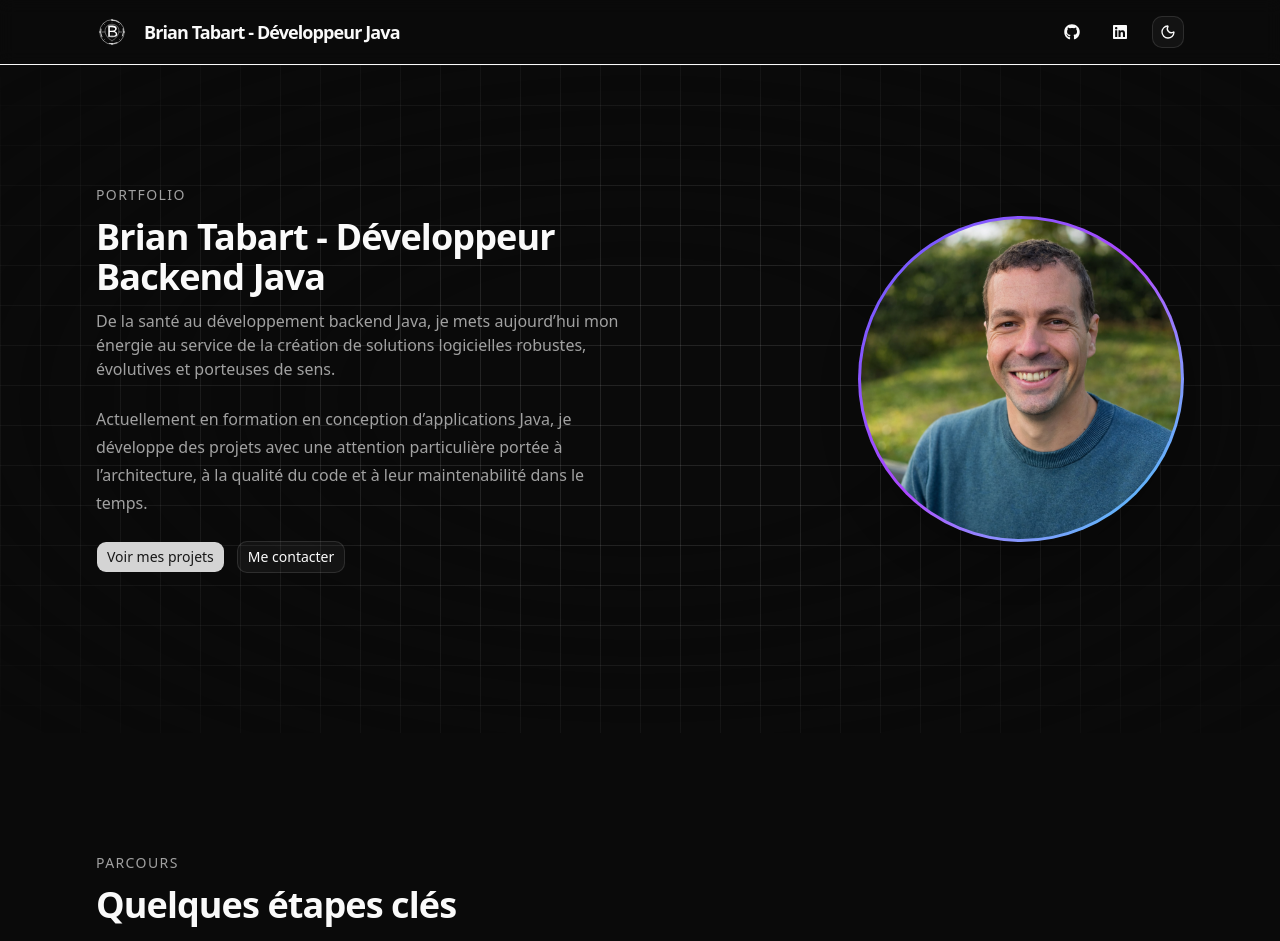
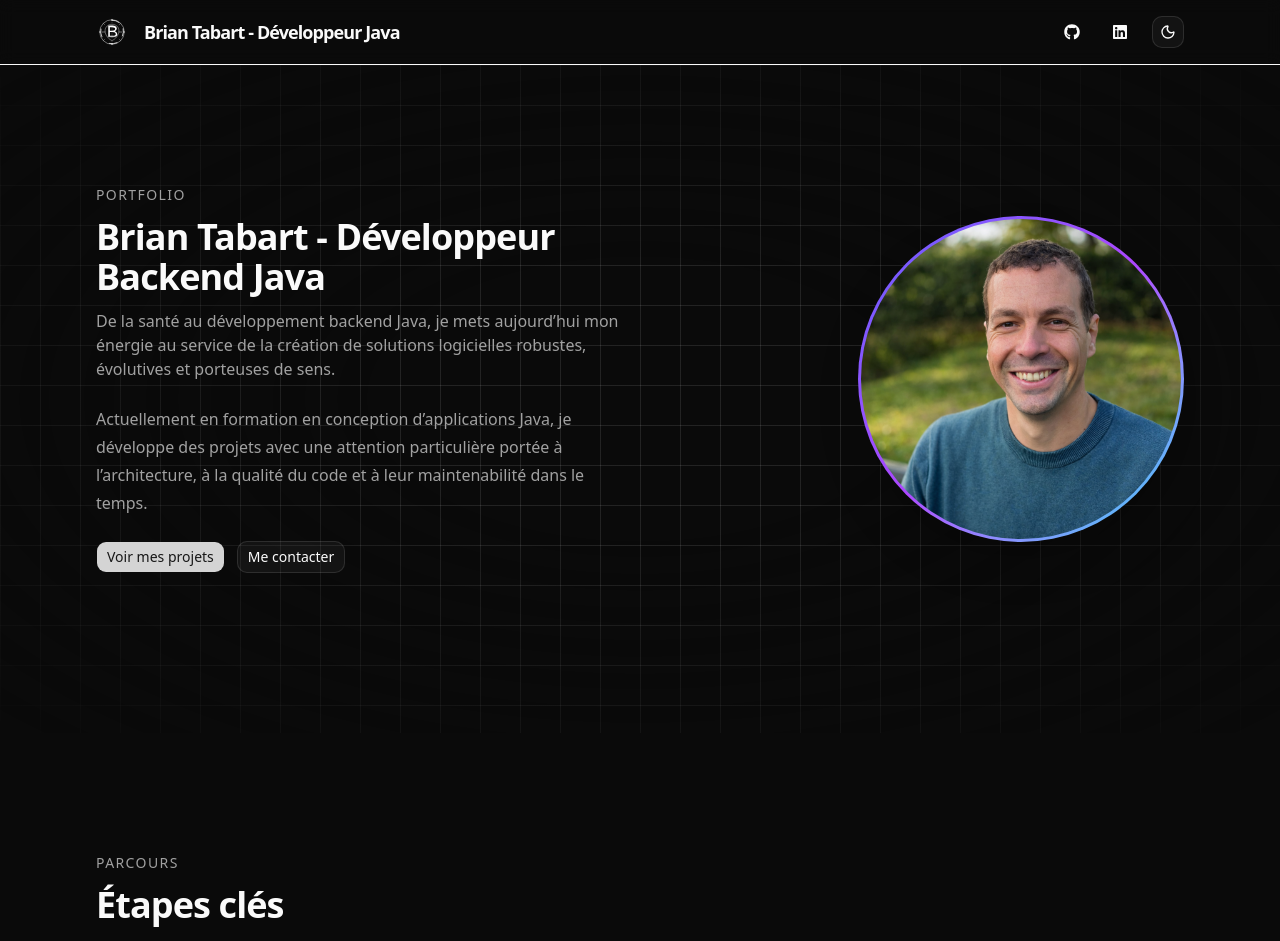
Before and after one commit to WebisBrian/TABART-Brian-Portfolio, a Next.js app: page / in a window 1280 px wide. Shown: the top 941 px of the page. Built offline with nearby package versions, Linux system fonts and the light colour scheme.

Commit message:
Docs(ui): update journey section text

```diff
--- a/src/components/sections/journey-section.tsx
+++ b/src/components/sections/journey-section.tsx
@@ -4,16 +4,12 @@ import { useRef, useState } from "react";
 import Image from "next/image";
 import { motion, useInView } from "framer-motion";
 import { fadeUp, stagger } from "@/lib/animations";
-
 import { journeySteps } from "@/data/journey";
-
 import { Badge } from "@/components/ui/badge";
 import { Tabs, TabsList, TabsTrigger, TabsContent } from "@/components/ui/tabs";
-
 import { Section } from "@/components/layout/section";
 import { SectionHeading } from "@/components/layout/section-heading";
 import { SiteContainer } from "@/components/layout/site-container";
-
 
 export function JourneySection() {
   const [activeId, setActiveId] = useState<string>(journeySteps[0].id);
@@ -33,8 +29,10 @@ export function JourneySection() {
           <motion.div variants={fadeUp}>
             <SectionHeading
               eyebrow="Parcours"
-              title="Quelques étapes clés"
-              description="Trois périodes importantes qui ont façonné ma façon de travailler, d&apos;apprendre et de construire."
+              title="Étapes clés"
+              description="Eh oui, mon parcours professionnel n'a pas toujours été axé sur le développement !
+              Alors voici trois périodes déterminantes qui ont façonné ma manière de travailler, d'apprendre et de
+              construire."
               className="mb-6"
             />
           </motion.div>
```
